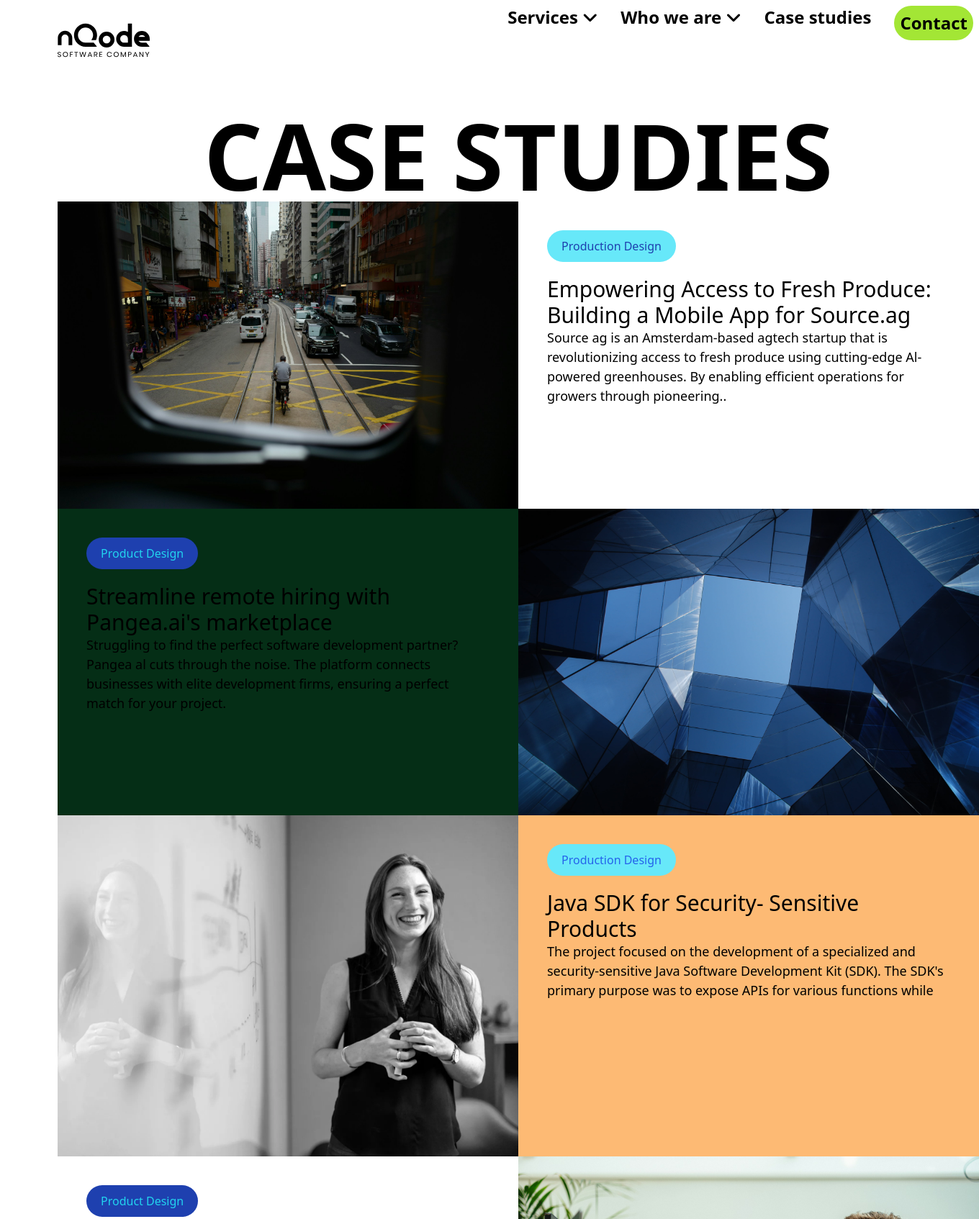
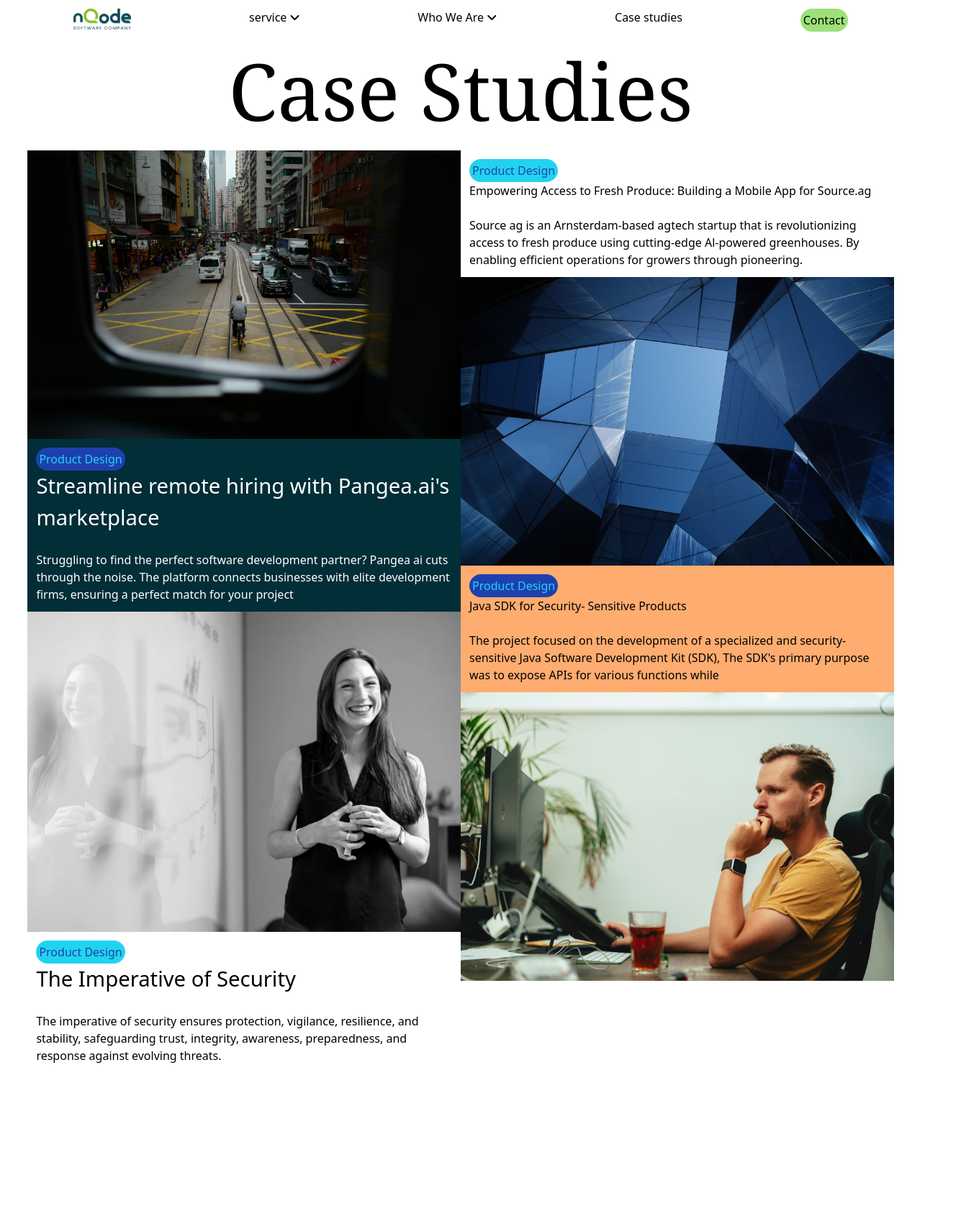
Before and after one commit to BalavinayakamD/responsivesite, a plain HTML site: page index.html in a window 1280 px wide. Shown: the top 1694 px of the page at 72% size, 1360 px wide, since content can reach past the window. After the commit the page ends 1491 px from the top, so only its background shows below. Drawn offline with nearby package versions, Linux system fonts and the light colour scheme.

Commit message:
some touchup left

```diff
--- a/index.html
+++ b/index.html
@@ -1,83 +1,75 @@
 <!DOCTYPE html>
 <html lang="en">
 <head>
-    <meta charset="UTF-8" />
-    <meta name="viewport" content="width=device-width, initial-scale=1.0" />
-    <link
-      rel="stylesheet"
-      href="https://cdnjs.cloudflare.com/ajax/libs/font-awesome/6.7.1/css/all.min.css"
+  <meta charset="UTF-8">
+  <meta name="viewport" content="width=device-width, initial-scale=1.0">
+  <title>nQode</title>
+  <link rel="stylesheet" href="input.css">
+  <link rel="stylesheet" href="https://cdnjs.cloudflare.com/ajax/libs/font-awesome/6.7.1/css/all.min.css"
   integrity="sha512-5Hs3dF2AEPkpNAR7UiOHba+lRSJNeM2ECkwxUIxC1Q/FLycGTbNapWXB4tP889k5T5Ju8fs4b1P5z/iB4nMfSQ=="
   crossorigin="anonymous"
-      referrerpolicy="no-referrer"
-    />
-    <link rel="stylesheet" href="input.css">
-    <script src="https://cdn.tailwindcss.com"></script>
-    <title>nQode</title>
+  referrerpolicy="no-referrer" />
+  <script src="https://cdn.tailwindcss.com/"></script>
 </head>
-  <body>
-     <div class="container ml-20 mr-20">
-      <div class="topBox justify-between flex">
-        <div class="logo">
-          <img
-      src="./res/logo.svg"
-      alt="logo"
-      class="w-32 h-28 float-start mb-10 "
-             />
-      </div>
-        <nav class="flex font-semibold text-2xl gap-8 justify-end navbar p-2">
-          <a>Services <i class="fa-solid fa-angle-down gray-500 service"></i></a>
-          <a>Who we are <i class="fa-solid fa-angle-down who"></i></a>
-          <a class="casestudy">Case studies</a>
-          <button class="bg-lime-400 rounded-3xl p-2 h-fit contact">
-            Contact
-          </button>
+<body class="sm:ml-[3vw] sm:mr-[3vw]">
+    <div class="navbar mr-[5vw] ml-[5vw] mt-3" id="home">
+      <nav class="flex justify-between">
+        <a href="#home"><img src="res/nQode.png" alt="" width="80px"></a>
+        <a class="invisible sm:visible">service <i class="fa fa-angle-down"></i></a>
+        <a class="invisible sm:visible">Who We Are <i class="fa fa-angle-down"></i></a>
+        <a class="invisible sm:visible">Case studies</a>
+        <a class="invisible sm:visible"><button class="bg-[#9de078] rounded-2xl w-fit p-1">Contact</button></a>
+        <i class="fa fa-bars sm:hidden float-right"></i>
       </nav>
     </div>
-      <div class="content mt-15 text-center">
-        <h1 class="text-9xl font-bold font-sans case">CASE STUDIES</h1>
-        <div class="actualConent flex">
-            <div class="manOnCycle overflow-hidden basis-1/2 relative ">
-                <img src="res/manoncycle.jpg" alt="man on cycle" id="cycleMan">
+    <h1 class="justify-center align-middle text-[6ch] flex font-serif sm:text-[12ch]">Case Studies</h1>
+
+    <div class="content sm:flex sm:basis-1/2">
+    <div class="left flex flex-col flex-wrap">
+      <div class="manoncycle w-full">
+        <img src="res/manoncycle.jpg" alt="manoncycle">
       </div>
-            <div class="text1 basis-1/2 text-left p-10">
-                <div class="bg-cyan-300 text-blue-800 rounded-3xl w-fit product-design">Production Design</div>
-                <h3 class="text-3xl">Empowering Access to Fresh Produce: Building a Mobile App for Source.ag</h3>
-                    <p>Source ag is an Amsterdam-based agtech startup that is revolutionizing access to fresh produce using cutting-edge Al-powered greenhouses. By enabling efficient operations for growers through pioneering..
-                </p>
+      <div class="text1 bg-[#022e37] p-3">
+        <div class="product-design w-fit bg-blue-800 text-cyan-400 rounded-3xl p-1">
+          <p>Product Design</p>
+        </div>
+        <div class=" text-white">
+          <h2 class="text-[3.2ch]">Streamline remote hiring with Pangea.ai's marketplace</h2><br>
+          <p>Struggling to find the perfect software development partner? Pangea ai cuts through the noise. The platform connects businesses with elite development firms, ensuring a perfect match for your project</p>
         </div>
       </div>
-        <div class="flex content2">
-            <div class="text2 text-pretty text-left p-10 basis-1/2 bg-green-950 flex-wrap">
-                <div class="bg-blue-800 text-cyan-400 rounded-3xl w-fit product-design ">Product Design</div>
-                <h3 class="text-3xl">Streamline remote hiring with Pangea.ai's marketplace</h3>
-                <p>Struggling to find the perfect software development partner? Pangea al cuts through the noise.
-                    The platform connects businesses with elite development firms, ensuring a perfect match for your project.</p>
+      <div class="woman w-full">
+        <img src="res/blackwhitewoman.png" alt="woman">
       </div>
-            <div class="blueglass overflow-hidden basis-1/2 relative">
-                <img src="res/BlueGlass.jpg" alt="blueGlassImage" id="glassImg">
+      <div class="text2 p-3 ">
+        <div class="product-design w-fit text-blue-800 bg-cyan-400 rounded-3xl p-1">
+          <p>Product Design</p>
+        </div>
+        <h2 class="text-[3.2ch]">The Imperative of Security</h2><br>
+        <p>The imperative of security ensures protection, vigilance, resilience, and stability, safeguarding trust, integrity, awareness, preparedness, and response against evolving threats.</p>
       </div>
     </div>
-        <div class="flex content3">
-            <div class="woman overflow-hidden basis-1/2 relative">
-                <img src="res/blackwhitewoman.png" alt="Woman image" id="bnww">
+
+    <div class="right flex flex-col flex-wrap">
+      <div class="text3 p-3 ">
+        <div class="product-design w-fit text-blue-800 bg-cyan-400 rounded-3xl p-1">
+          <p>Product Design</p>
         </div>
-            <div class="text3 text-pretty basis-1/2 text-left p-10 bg-orange-300">
-                <div class="bg-cyan-300 text-blue-600 w-fit product-design rounded-3xl">Production Design</div>
-                <h3 class="text-3xl">Java SDK for Security- Sensitive Products</h3>
-                <p>The project focused on the development of a specialized and security-sensitive
-                     Java Software Development Kit (SDK). The SDK's primary purpose was to expose APIs for various functions while</p>
+        <h2 class="text[3.2ch]">Empowering Access to Fresh Produce: Building a Mobile App for Source.ag</h2><br>
+        <p>Source ag is an Arnsterdam-based agtech startup that is revolutionizing access to fresh produce using cutting-edge Al-powered greenhouses. By enabling efficient operations for growers through pioneering.</p>
       </div>
+      <div class="blueglass w-full ">
+        <img src="res/BlueGlass.jpg" alt="BlueGlass">
       </div>
-        <div class="flex text-pretty justify-center align-middle text-left content4">
-            <div class="txet4 p-10 basis-1/2 guy">
-                <div class="bg-blue-800 text-cyan-400 rounded-3xl w-fit product-design " >Product Design</div>
-                <h3 class="font-bold text-3xl">SDK Platform Tools</h3>
-                <p class="text-2xl">Struggling to find the perfect software development partner? Pangea al cuts through the noise.
-                    The platform connects businesses with elite development firms, ensuring a perfect match for your project.</p>
+      <div class="text4 p-3 bg-[#ffac70] ">
+        <div class="product-design w-fit bg-blue-800 text-cyan-400 rounded-3xl p-1">
+          <p>Product Design</p>
         </div>
-            <div class="flex basis-1/2 overflow-hidden">
-                <img src="res/programer.jpg" alt="Programer image" id="man">
+        <h2 class="text=[3.2ch]">Java SDK for Security- Sensitive Products</h2><br>
+        <p>The project focused on the development of a specialized and security-sensitive Java Software Development Kit (SDK), The SDK's primary purpose was to expose APIs for various functions while</p>
       </div>
+      <div class="programer w-full ">
+        <img src="res/programer.jpg" alt="programer">
       </div>
     </div>
   </div>
--- a/input.css
+++ /dev/null
@@ -1,89 +0,0 @@
-#cycleMan:hover,#glassImg:hover,#bnww:hover,#man:hover{
-    animation-name: zoomIn;
-    animation-duration: 1s;
-    animation-fill-mode: forwards;
-    transition: all 1s ease;
-}
-@keyframes zoomIn{
-    0%{transform: scale(1);}
-    100%{transform: scale(1.1);}
-}
-.service:hover,.who:hover,.casestudy:hover{
-    animation-name: flicker;
-    animation-duration: 0.5s;
-    transition: all 1s ease;
-    cursor: pointer;
-}
-#cycleMan,#glassImg,#bnww,#man::after{
-    transition: 1s ease-in-out;
-}
-.product-design {
-    padding: 10px 20px;
-    margin-bottom: 20px;
-}
-
-#contact:hover{
-    animation-name: contactanim;
-    animation-duration: 0.5s;
-    animation-fill-mode: forwards;
-}
-@keyframes contactanim{
-    100% {
-        color: white;
-        background-color:green
-    }
-}
-h3{
-    font-size: 40px;
-}
-p{
-    font-size: 18px;
-    line-height: 1.5;
-}
-@keyframes flicker{
-    0%{
-        color: black;
-    }
-    50%{
-        color: white;
-    }
-    100%{
-        color: black;
-    }
-}
-@media (max-width: 376px) {
-    .actualcontent{
-        margin-left: 0px;
-        flex-wrap: wrap;
-    }
-.manOnCycle{
-    width:100%;
-    height:fit-content;
-}
-    *{
-        margin: 0%;
-        padding: 0%;
-    }
-    .navbar{
-        display: none;
-        visibility: hidden;
-    }
-
-    .logo{
-        width: 80px;
-        height: fit-content;
-        margin: 0%;
-    }
-    .case{
-        font-size:xx-large;
-        margin: 0%;
-    }
-    .content{
-        display: flex;
-        flex-basis: 100%;
-        flex-wrap: wrap;
-        /* flex-shrink: 0% !important; */
-        margin: 0%;
-        padding: 0%;
-    }
-}
```
Also changed, not shown: res/logo.svg (deleted), res/nQode.png (added). Lines whose indentation alone changed are shown as unchanged.
